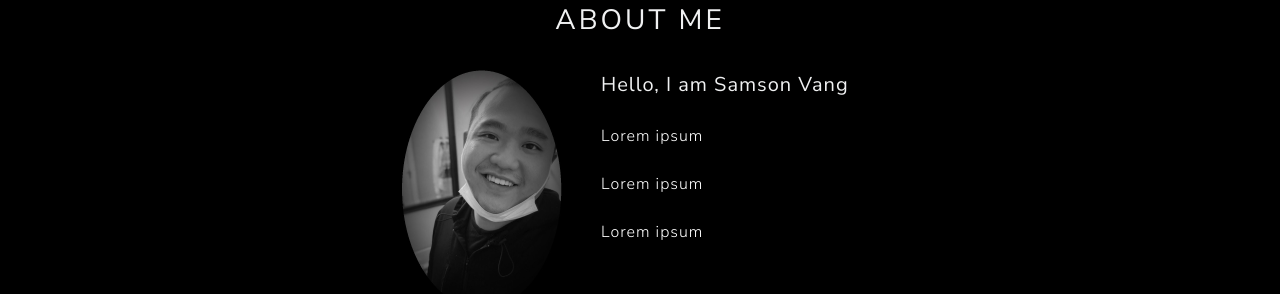
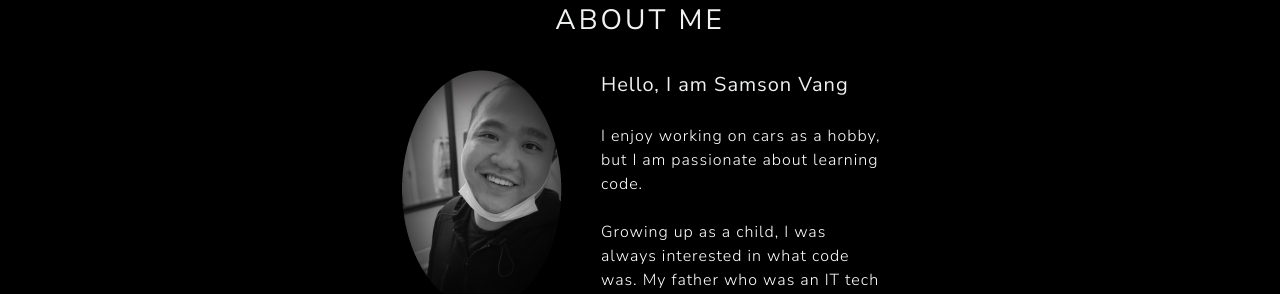
Before and after one commit to SamsonKnightz/React-Portfolio, a React (Create React App) app: page / in a window 1280 px wide. Shown: the part 428-722 px from the top of the page. Built offline with nearby package versions, Linux system fonts and the light colour scheme.

Commit message:
added about me info

```diff
--- a/src/components/pages/AboutMe.js
+++ b/src/components/pages/AboutMe.js
@@ -24,13 +24,15 @@ export default function AboutMe() {
             <p><span class="fw-bolder fs-4 text-light">Hello, I am Samson Vang </span>
               <br /><br />
 
-                        Lorem ipsum
+              I enjoy working on cars as a hobby, but I am passionate about learning code.
               <br /><br />
 
-                        Lorem ipsum
+              Growing up as a child, I was always interested
+              in what code was. My father who was an IT tech for over 20 years introduced me into coding with the language of C++ at the age of 15.
               <br /><br />
 
-                        Lorem ipsum
+              As young man I chased fast, pretty cars. Little did I know the pandemic would lead me back on my journey of coding.
+              <br /><br />
             </p>
           </div>
         </div>
```
Lines whose indentation alone changed are shown as unchanged.
